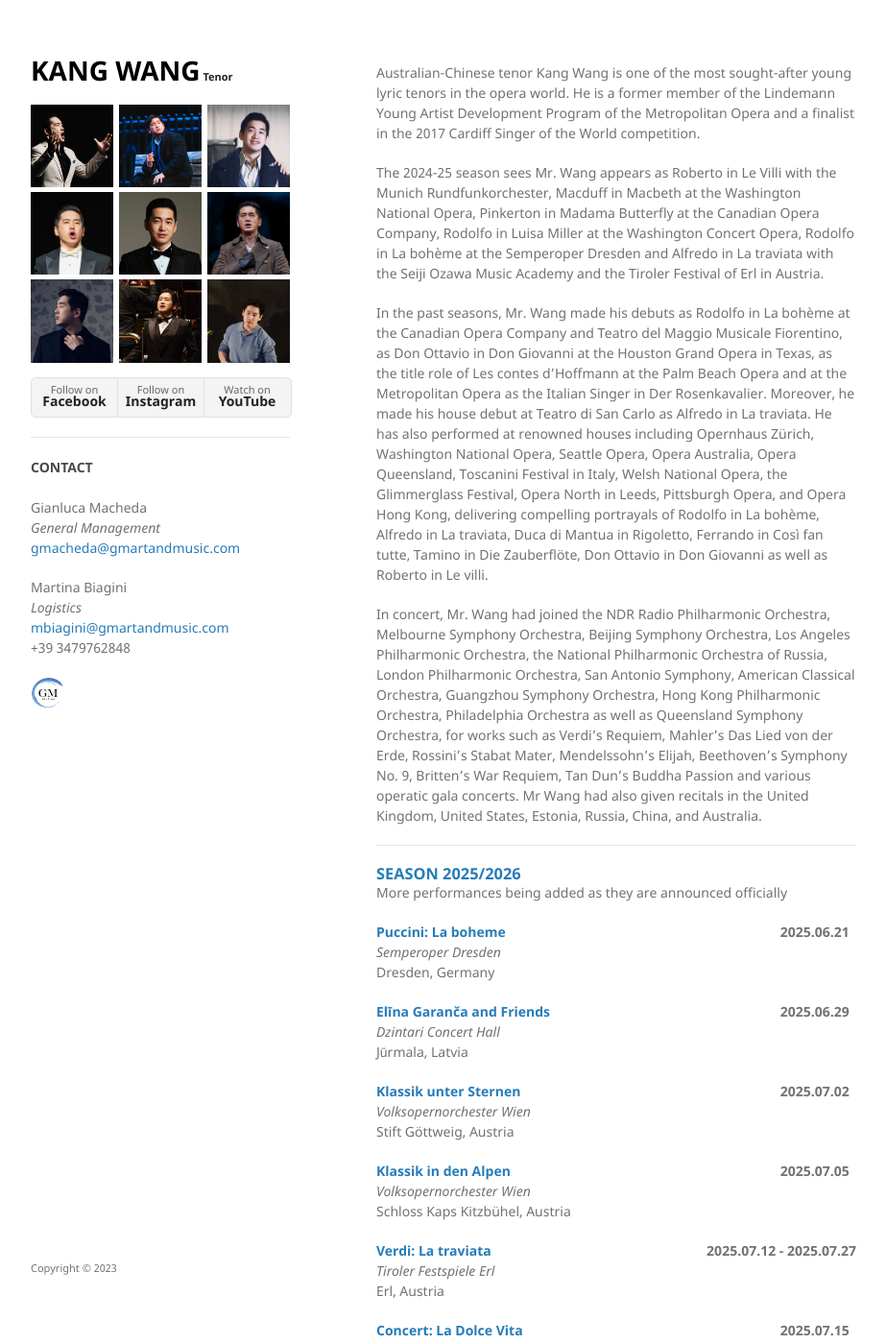
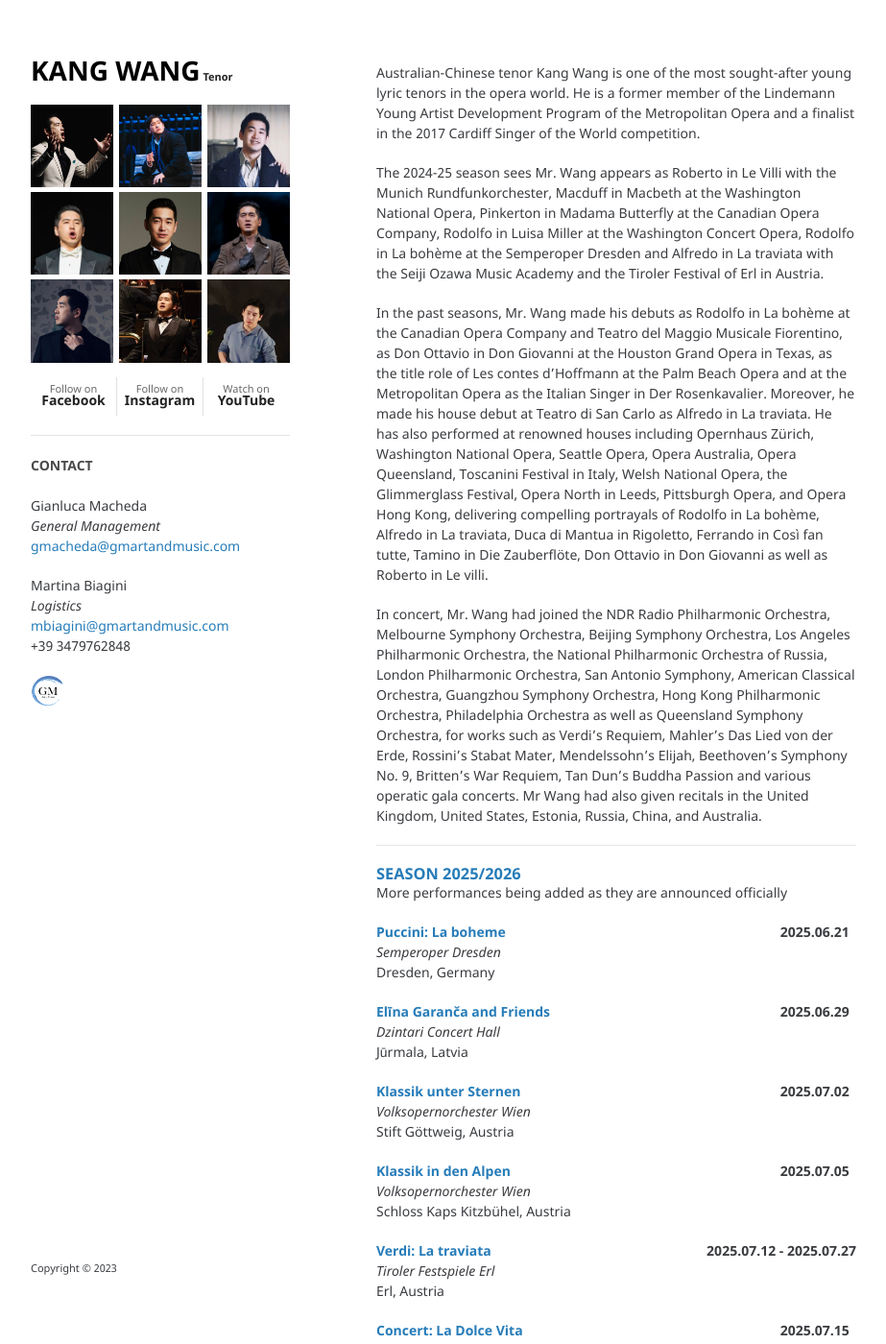
Before and after one commit to kwopera/kwt, a Jekyll site: the page built from index.md, in a window 1280 px wide and 1400 px high. Shown: the whole window at 96% size, without its empty margins (178-1101 px from the left). Built offline with Jekyll 4.4.1, drawn with Linux system fonts in a browser that asks for light colours.

Commit message:
css update

```diff
--- a/_sass/jekyll-theme-minimal.scss
+++ b/_sass/jekyll-theme-minimal.scss
@@ -5,7 +5,7 @@
   background-color: #fff;
   padding:50px;
   font: 14px/1.5 "Noto Sans", "Helvetica Neue", Helvetica, Arial, sans-serif;
-  color:#727272;
+  color: #3a3c40;
   font-weight:400;
 }
 
@@ -137,9 +137,9 @@
   list-style:none;
   height:40px;
   padding:0;
-  background: #f4f4f4;
-  border-radius:5px;
-  border:1px solid #e0e0e0;
+  //background: #f4f4f4;
+  //border-radius:5px;
+  //border:1px solid #e0e0e0;
   width:270px;
 }
 
@@ -332,7 +332,7 @@
   transition: background 0.6s ease-out;
 }
 .schedule a{
-  color: #727272;
+  color: #3a3c40;
 }
 
 .schedule h4 {
```
Also changed, not shown: 2 other files.
